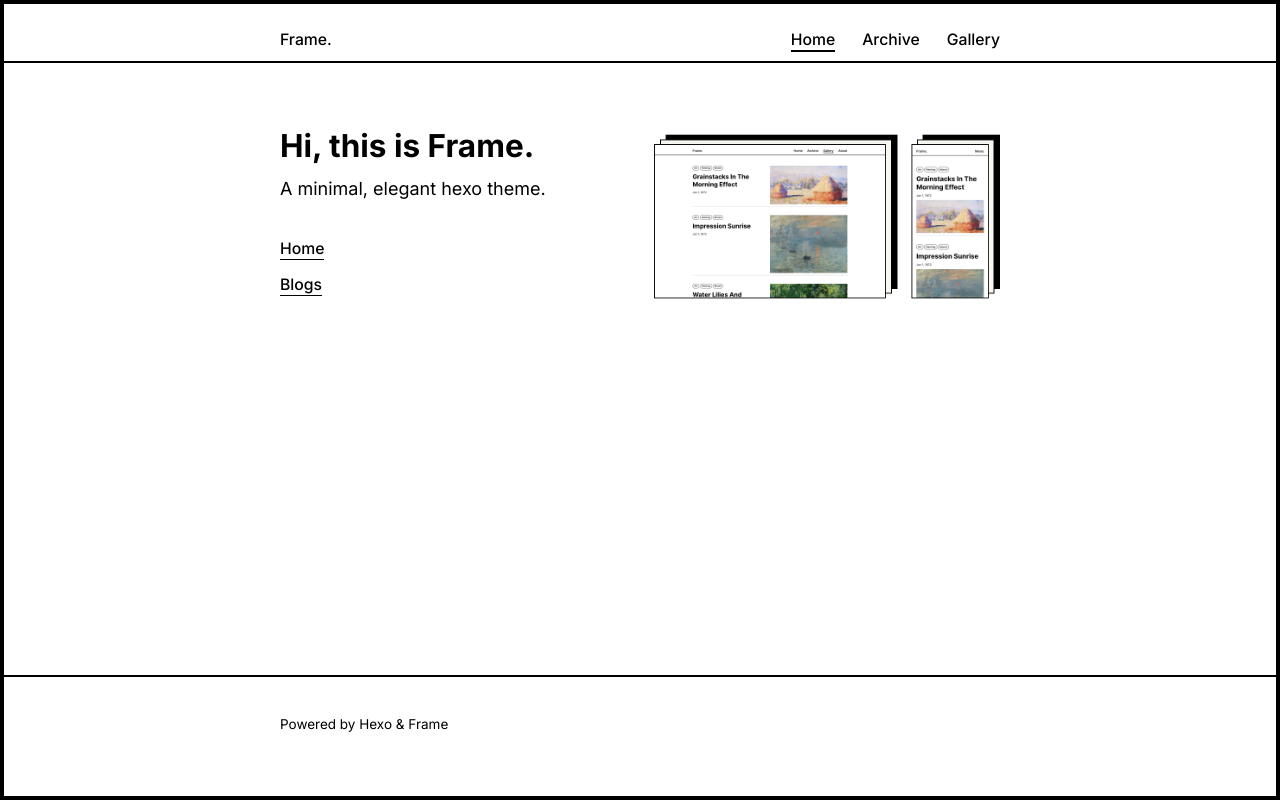
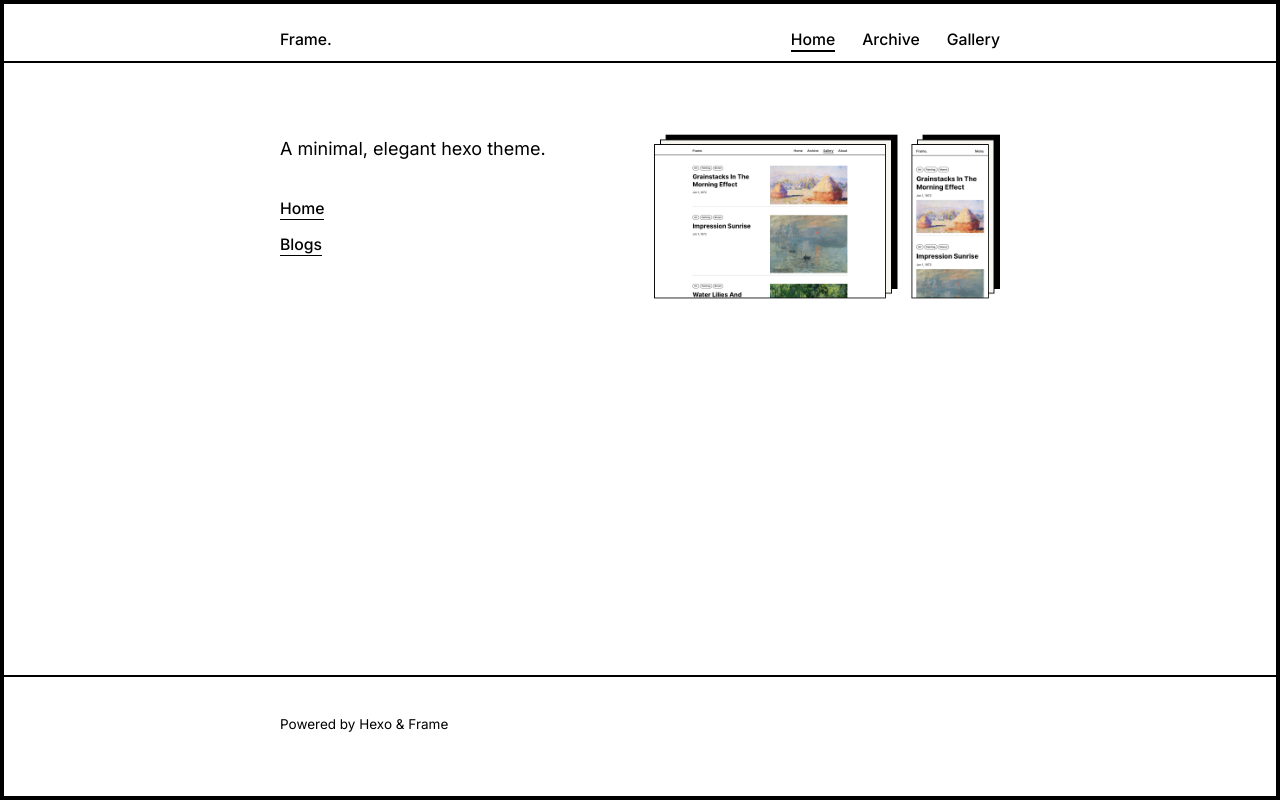
Before and after one commit to sherry-hooo/sherry-hooo.github.io, a plain HTML site: page index.html in a window 1280 px wide. Drawn offline with Linux system fonts and the light colour scheme.

Commit message:
Site updated: 2021-10-29 14:51:48

```diff
--- a/index.html
+++ b/index.html
@@ -101,7 +101,7 @@
     </div>
     <div class="post-content profile-content">
         <div class="profile-title">
-            Hi, this is Frame.
+
         </div>
         <div class="profile-body">
             A minimal, elegant hexo theme.
```
